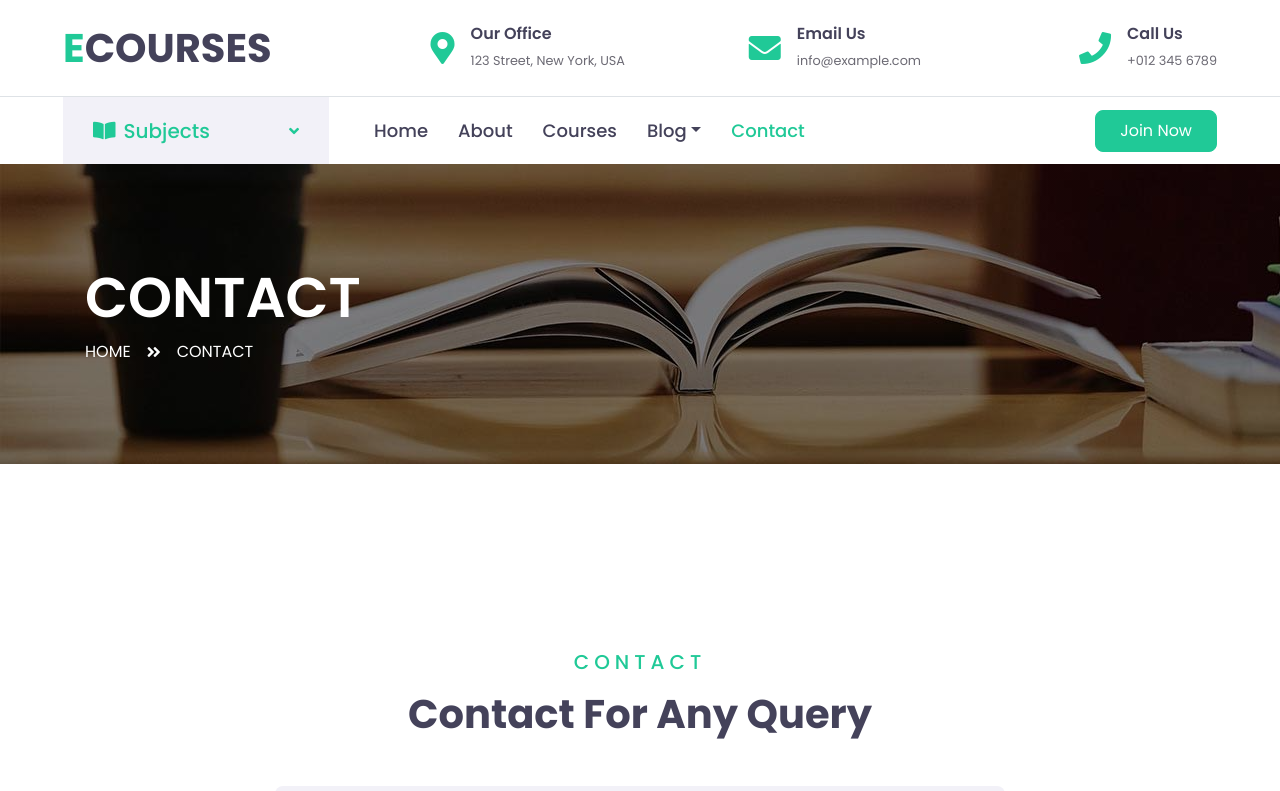
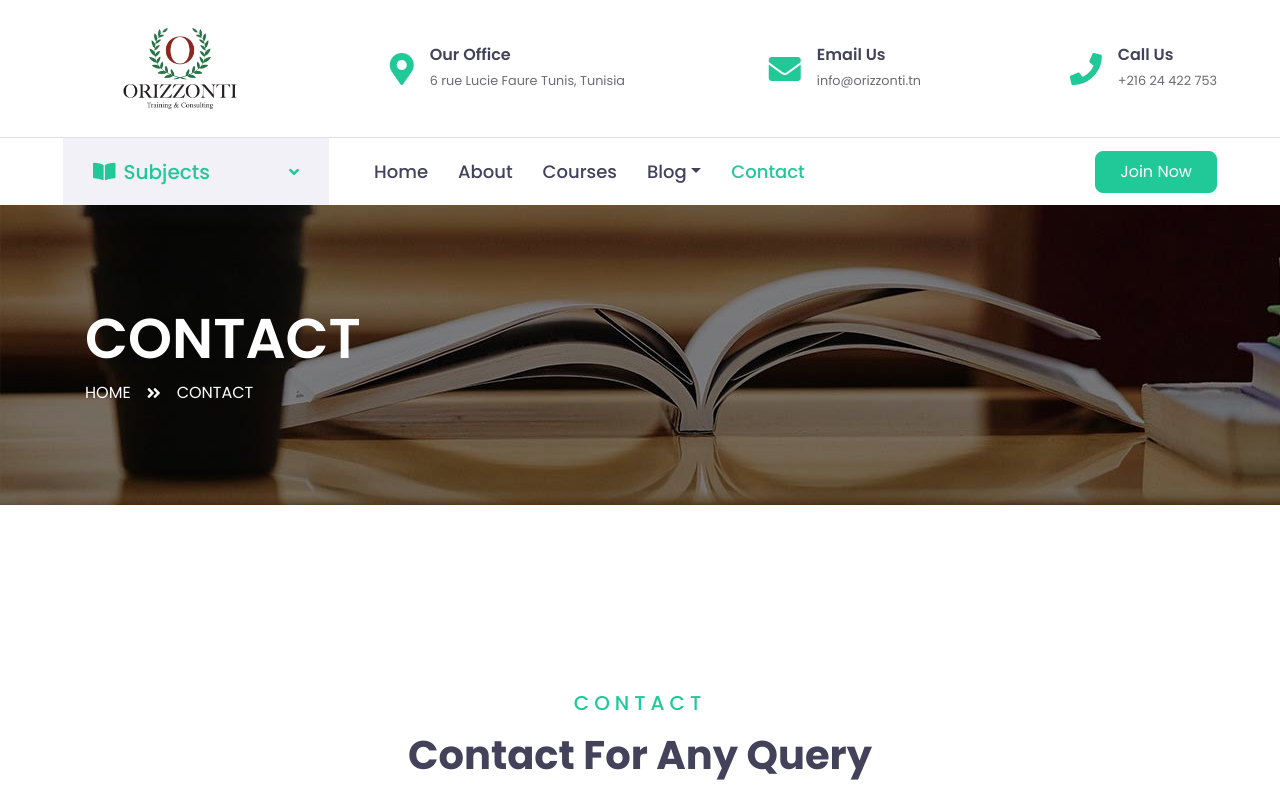
Before and after one commit to Thunderkilll/Orizzonti_Training_Consulting, a plain HTML site: page contact.html in a window 1280 px wide. Shown: the top 791 px of the page. Drawn offline with nearby package versions, Linux system fonts and the light colour scheme.

Commit message:
update toolbar

```diff
--- a/contact.html
+++ b/contact.html
@@ -31,7 +31,8 @@
             <div class="row align-items-center py-4 px-xl-5">
                 <div class="col-lg-3">
                     <a href="" class="text-decoration-none">
-                    <h1 class="m-0"><span class="text-primary">E</span>COURSES</h1>
+                        <!-- <h1 class="m-0"><span class="text-primary">O</span>rizzonti</h1> -->
+                        <img src="img/log_orizzonti.png" style="width: 88%; height: 88%;" alt="#">
                     </a>
                 </div>
                 <div class="col-lg-3 text-right">
@@ -39,7 +40,7 @@
                         <i class="fa fa-2x fa-map-marker-alt text-primary mr-3"></i>
                         <div class="text-left">
                             <h6 class="font-weight-semi-bold mb-1">Our Office</h6>
-                        <small>123 Street, New York, USA</small>
+                            <small>6 rue Lucie Faure Tunis, Tunisia</small>
                         </div>
                     </div>
                 </div>
@@ -48,7 +49,7 @@
                         <i class="fa fa-2x fa-envelope text-primary mr-3"></i>
                         <div class="text-left">
                             <h6 class="font-weight-semi-bold mb-1">Email Us</h6>
-                        <small>info@example.com</small>
+                            <small>info@orizzonti.tn</small>
                         </div>
                     </div>
                 </div>
@@ -57,13 +58,14 @@
                         <i class="fa fa-2x fa-phone text-primary mr-3"></i>
                         <div class="text-left">
                             <h6 class="font-weight-semi-bold mb-1">Call Us</h6>
-                        <small>+012 345 6789</small>
+                            <small>+216 24 422 753</small>
                         </div>
                     </div>
                 </div>
             </div>
         </div>
         <!-- Topbar End -->
+
 
 
     <!-- Navbar Start -->
```
Also changed, not shown: about.html (+8 -6 lines), blog.html (+8 -6 lines), course.html (+7 -6 lines), single.html (+6 -4 lines), teacher.html (+6 -4 lines). Lines whose indentation alone changed are shown as unchanged.
